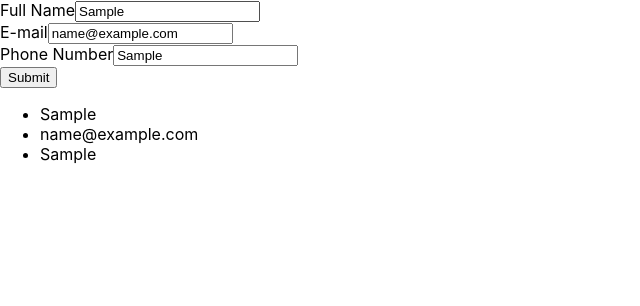
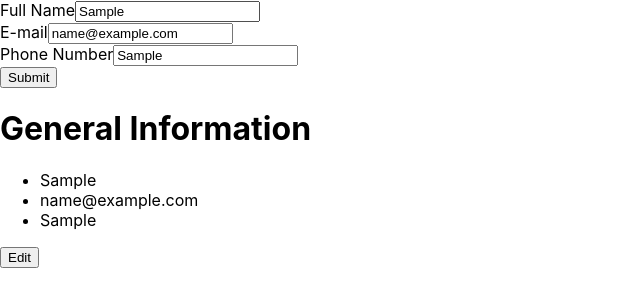
Before and after one commit to aaronlmjohnson/cv-project, a React (Create React App) app: page / in a window 1280 px wide. Both pictures are taken after typing "Sample", "name@example.com", "Sample" into the empty fields and a click on the button "Submit". Shown: the top 306 px of the page, without its empty margins (0-640 px from the left). Built offline with nearby package versions, Linux system fonts and the light colour scheme.

Commit message:
added title, edit button to GeneralInfo. Will only display when submitted

```diff
--- a/src/App.js
+++ b/src/App.js
@@ -16,7 +16,8 @@ class App extends Component {
         fullName: {text:'', id: uniqid()},
         email:{text:'', id: uniqid()},
         phone:{text:'', id: uniqid()},
-        id:uniqid()
+        id:uniqid(),
+        isSubmitted: false
       }
   };
 }
@@ -28,14 +29,14 @@ class App extends Component {
           fullName:{text: this.setActiveField(e, 'full-name'), id: generalInfo.fullName.id},
           email: {text: this.setActiveField(e, 'email'), id: generalInfo.email.id},
           phone: {text: this.setActiveField(e, 'phone'), id: generalInfo.phone.id},
-          id:generalInfo.id
+          id:generalInfo.id,
+          isSubmitted: false
         }
     });
   };
 
   setActiveField = (e, fieldId)=>{
     const formattedFieldId = StringHelper.dashToCamelCase(fieldId);
-    console.log(formattedFieldId);
     return e.target.id === fieldId ? e.target.value : this.state.generalInfo[formattedFieldId].text;
   }
 
@@ -43,13 +44,20 @@ class App extends Component {
     e.preventDefault();
     this.setState({
         user:{
-          generalInfo: this.state.generalInfo
+          generalInfo: {
+            fullName: this.state.generalInfo.fullName,
+            email: this.state.generalInfo.email,
+            phone: this.state.generalInfo.phone,
+            id: this.state.generalInfo.id,
+            isSubmitted: true
+          }
         },
         generalInfo: {
           fullName:{text:'', id: uniqid()},
           email: {text:'', id: uniqid()},
           phone: {text:'', id: uniqid()},
-          id: uniqid()
+          id: uniqid(),
+          isSubmitted: false
         },
     });
   };
--- a/src/components/CV.js
+++ b/src/components/CV.js
@@ -3,9 +3,15 @@ import UserInfo from "./UserInfo";
 
 const CV = (props)=>{
     const { generalInfo } = props.user;
+
+    const isGeneralInfoSubmitted = ()=>{
+        if(generalInfo.isSubmitted) return <UserInfo generalInfo = {generalInfo}/>;
+        return (<div></div>)
+
+    }
     return (
         <div id="cv">
-            <UserInfo generalInfo = {generalInfo}/>
+            {isGeneralInfoSubmitted()}
         </div>
     );
 }
--- a/src/components/UserInfo.js
+++ b/src/components/UserInfo.js
@@ -3,15 +3,20 @@ import React from "react";
 const UserInfo = (props)=> {
 
   const {generalInfo} = props;
-
+  console.log(generalInfo);
   return(
+    <div id="general-info-container">
+      <h1>General Information</h1>
       <ul key={generalInfo.id} id="general-info">
         {
-        Object.keys(generalInfo).filter((key)=> key !== "id").map(key=>{
+          Object.keys(generalInfo).filter((key)=> key !== "id" && key !== "isSubmitted").map(key=>{
             return (<li id={key} key={generalInfo[key].id}>{generalInfo[key].text}</li>);
           })
         }
       </ul>
+      <button>Edit</button>
+    </div>
+
   )
 }
 
```
Lines whose indentation alone changed are shown as unchanged.
